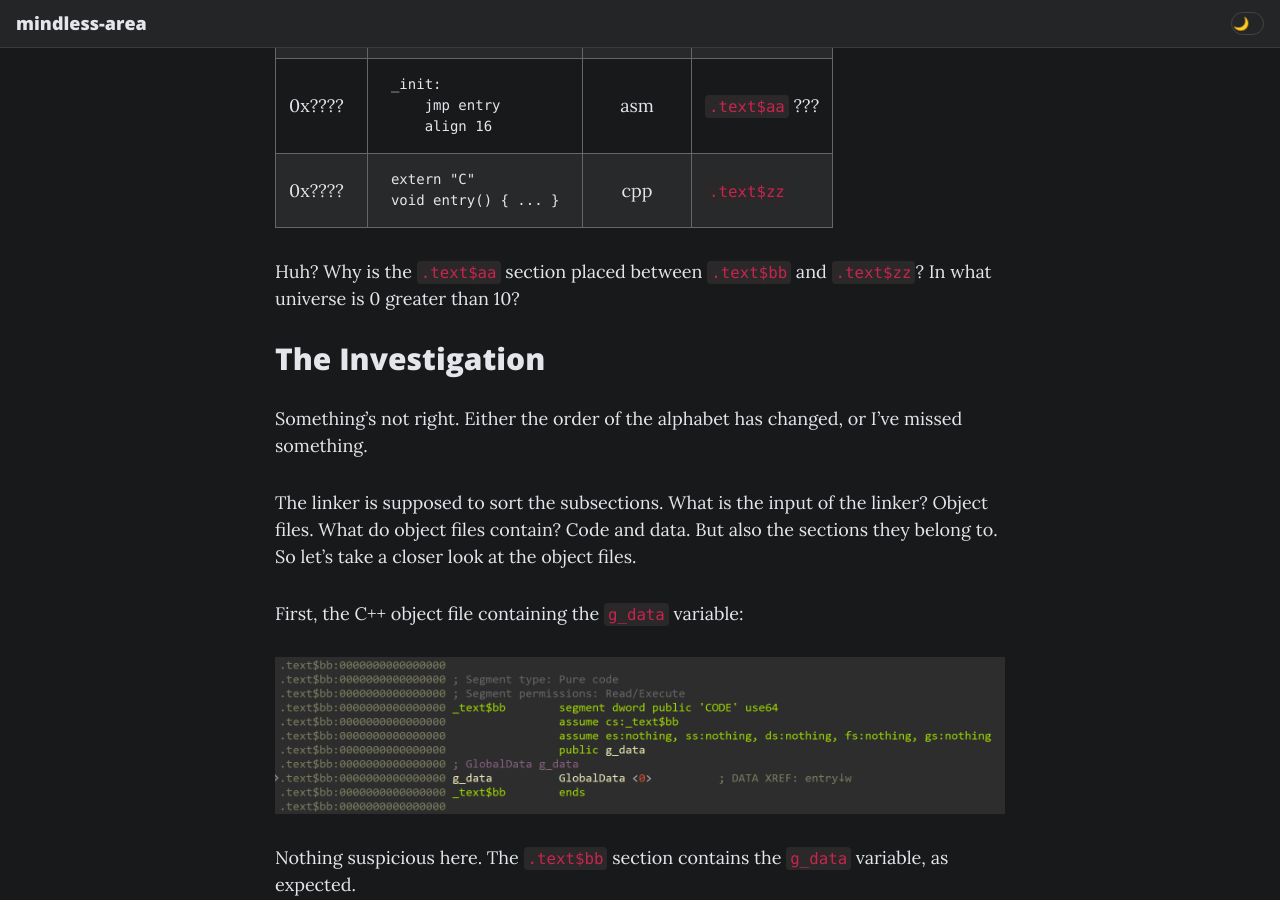
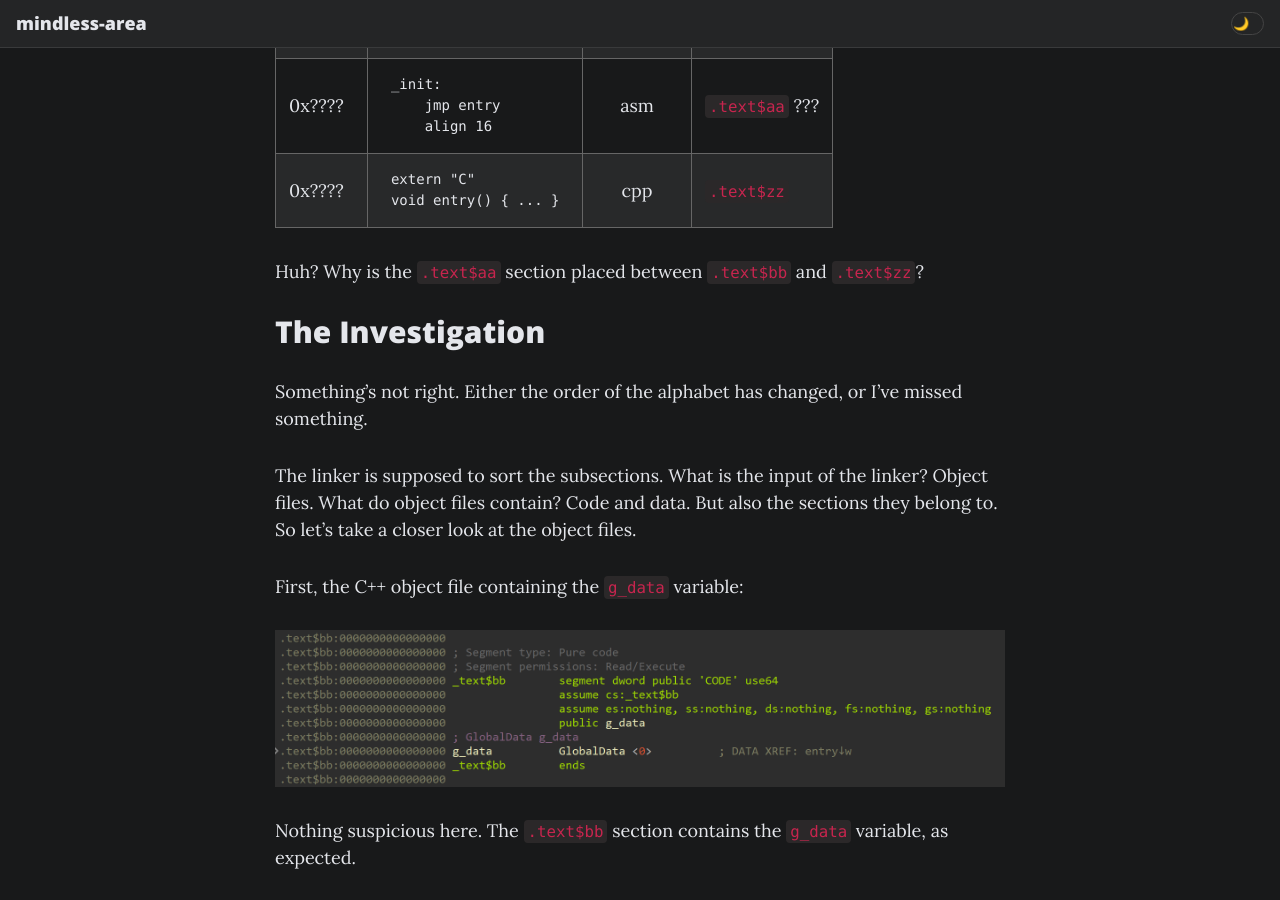
Before and after one commit to wbenny/wbenny.github.io, a Jekyll site: the page built from _posts/2024-12-08-section-order-masm-text-mn-subsection.md, in a window 1280 px wide and 900 px high, scrolled down 5122 px. Built offline with Jekyll 4.4.1, drawn with Linux system fonts in a browser that asks for light colours; comment, search, counter and statistics services are not loaded.

Commit message:
fix leftover sentence

```diff
--- a/_posts/2024-12-08-section-order-masm-text-mn-subsection.md
+++ b/_posts/2024-12-08-section-order-masm-text-mn-subsection.md
@@ -294,7 +294,6 @@ void entry() { ... }
 </table>
 
 Huh? Why is the `.text$aa` section placed between `.text$bb` and `.text$zz`?
-In what universe is 0 greater than 10?
 
 ## The Investigation
 
```
